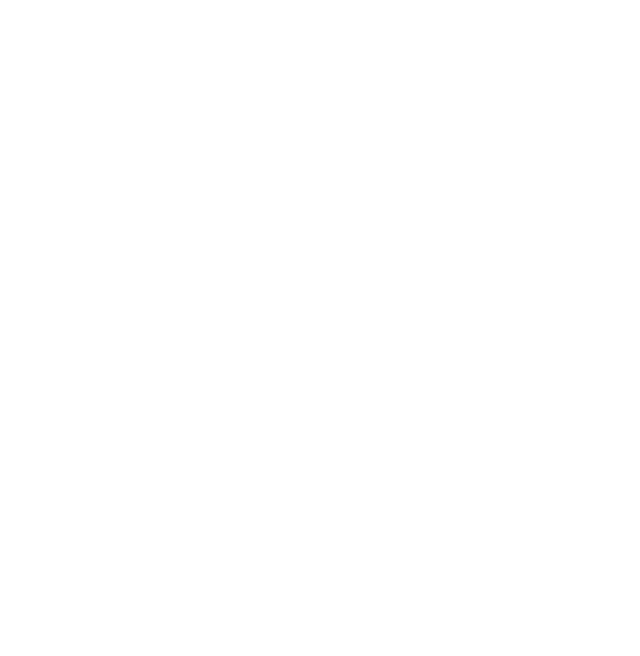
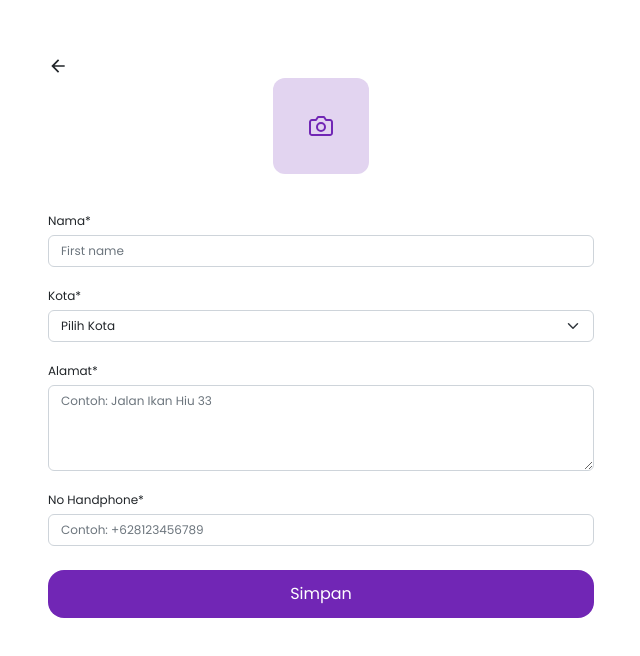
Before and after one commit to fafifu-befe-fp/fafifu-frontend-fix, a React (Create React App) app: page /info in a window 1280 px wide. Before the commit this address had no page. Shown: the top 656 px of the page, without its empty margins (319-959 px from the left). Built offline with nearby package versions, Linux system fonts and the light colour scheme.

Commit message:
info profil fix

```diff
--- a/src/App.js
+++ b/src/App.js
@@ -6,9 +6,9 @@ import { BrowserRouter, Routes, Route } from 'react-router-dom'
 import Home from './Pages/Home/Home';
 import Notification from './Pages/Notification/Notification';
 import DaftarJual from './Components/DaftarJual/DaftarJual'
-// import Info from './Pages/Profile/Info';
 import Login from './Pages/LogReg/Login';
 import Register from './Pages/LogReg/Register';
+import InfoProfile from './Pages/Profile/InfoProfile'
 
 
 function App() {
@@ -20,6 +20,7 @@ function App() {
         <Route path="/notification" element={<Notification />} />
         <Route path="/login" element={<Login />} />
         <Route path="/register" element={<Register />} />
+        <Route path="/info" element={<InfoProfile />} />
       </Routes>
     </BrowserRouter>
   );
--- /dev/null
+++ b/src/Components/Profile/Form.js
@@ -0,0 +1,56 @@
+import React from 'react'
+import { useDropzone } from 'react-dropzone';
+import style from './InfoProfile.module.css'
+
+
+const Form = () => {
+
+    const {acceptedFiles, getRootProps, getInputProps} = useDropzone();
+
+    const files = acceptedFiles.map(file => (
+        <li key={file.path}>
+        {file.path} - {file.size} bytes
+        </li>
+    ));
+
+  return (
+    <form>
+        <section className="container d-block">
+            <div {...getRootProps({className: 'dropzone disabled'})} className='d-flex justify-content-center'>
+                <input {...getInputProps()} />
+                <img src='img/uploadphoto.svg' alt=''/>
+                {/* <p>Drag 'n' drop some files here, or click to select files</p> */}
+            </div>
+            <aside className='d-flex justify-content-center mt-3'>
+                 <ul className={`${style.listFile}`}>{files}</ul>
+            </aside>
+        </section>
+        <div className="col-sm-12 mb-3 col-md-12">
+            <label htmlFor="inputName" className="form-label">Nama*</label>
+            <input type="text" className="form-control" placeholder="First name" aria-label="First name" />
+        </div>
+        <div className="col-sm-12 mb-3 col-md-12">
+            <label htmlFor="inputState" className="form-label">Kota*</label>
+            <select id="inputState" className="form-select selectedoption" >
+                <option selected disabled>Pilih Kota</option>
+                <option>Jakarta</option>
+                <option>Surabaya</option>
+                <option>Semarang</option>
+                <option>Yogyakarta</option>
+                <option>Denpasar</option>
+            </select>
+        </div>
+        <div className="mb-3 col-sm-12 col-md-12">
+            <label htmlFor="exampleFormControlTextarea1" className="form-label">Alamat*</label>
+            <textarea className="form-control" id="exampleFormControlTextarea1" rows="3" placeholder='Contoh: Jalan Ikan Hiu 33'></textarea>
+        </div>
+        <div className="col-sm-12 col-md-12 mb-3">
+            <label htmlFor="inputName" className="form-label">No Handphone*</label>
+            <input type="text" className="form-control" placeholder="Contoh: +628123456789" aria-label="First name" />
+        </div>
+        <button type="button" className={`${style.buttonsimpan} col-sm-12 col-12 mt-2`}>Simpan</button>
+    </form>
+  )
+}
+
+export default Form
--- /dev/null
+++ b/src/Components/Profile/Info.js
@@ -0,0 +1,21 @@
+import React from 'react'
+import style from './InfoProfile.module.css'
+import FormInfoProfile from './Form'
+import { IoMdArrowBack } from 'react-icons/io'
+
+
+
+const Info = () => {
+  return (
+    <div className='container d-block'>
+        <div className='row mt-5 d-flex justify-content-center'>
+            <div className={`col-12 col-sm-10 col-md-8 col-lg-6 ${style.formInfo}`}>
+                <IoMdArrowBack className={`${style.backlogo} mt-2`} size={20} />
+                <FormInfoProfile />
+            </div>
+        </div>
+    </div>
+  )
+}
+
+export default Info
--- /dev/null
+++ b/src/Components/Profile/InfoProfile.module.css
@@ -0,0 +1,31 @@
+:root{
+    --basecolor: #7126B5;
+    --hovercolor: #54197e;
+}
+
+.buttonsimpan{
+    border-radius: 16px;
+    background-color: var(--basecolor);
+    color: white;
+    padding: 12px 0 12px 0;
+    border-style: none;
+}
+
+.buttonsimpan:hover{
+    background-color: var(--hovercolor);
+}
+
+.listFile{
+    font-size: 12px;
+    list-style: none;
+    margin-left: -5%;
+}
+
+.formInfo label{
+    font-size: 12px;
+    margin-bottom: 5px;
+}
+
+.formInfo ::placeholder, .formInfo select{
+    font-size: 12px;
+}
--- /dev/null
+++ b/src/Pages/Profile/InfoProfile.js
@@ -0,0 +1,10 @@
+import React from 'react'
+import InfoProfileComponent from '../../Components/Profile/Info'
+
+const InfoProfile = () => {
+  return (
+    <InfoProfileComponent />
+  )
+}
+
+export default InfoProfile
```
